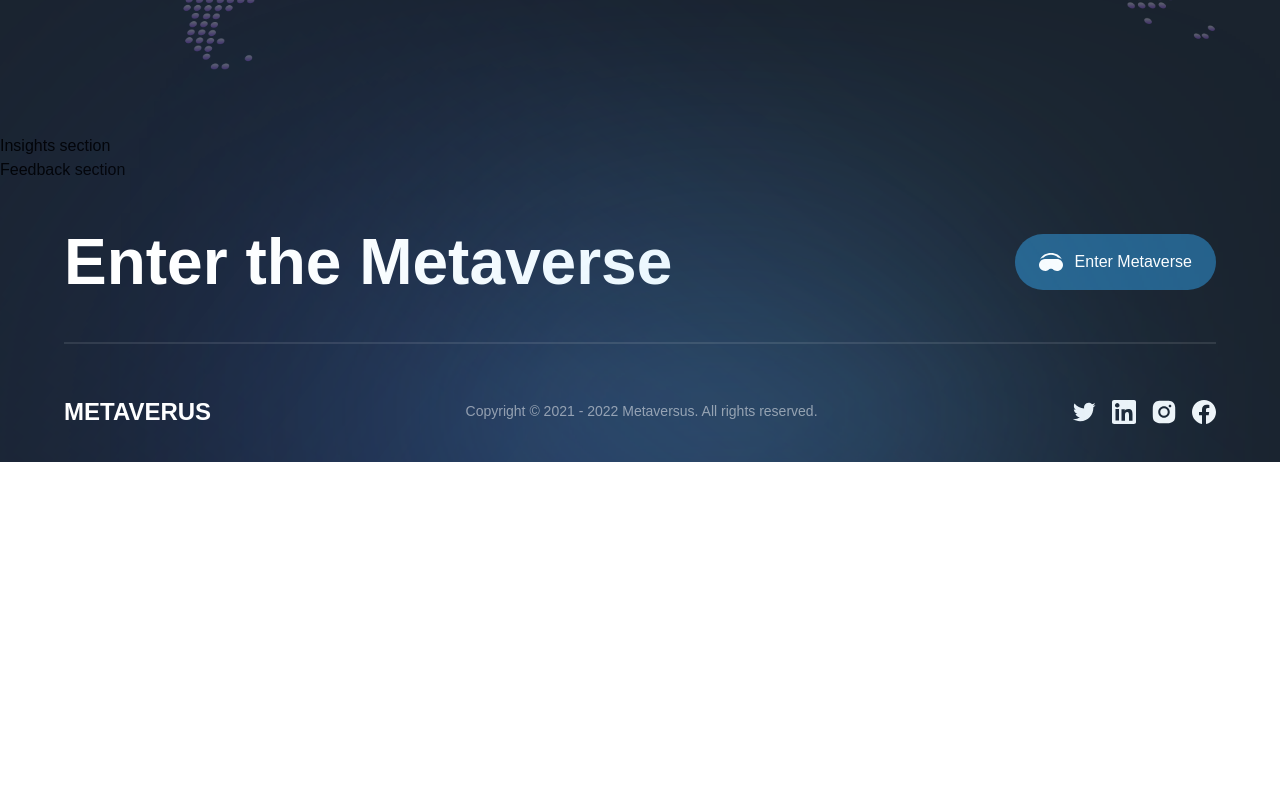
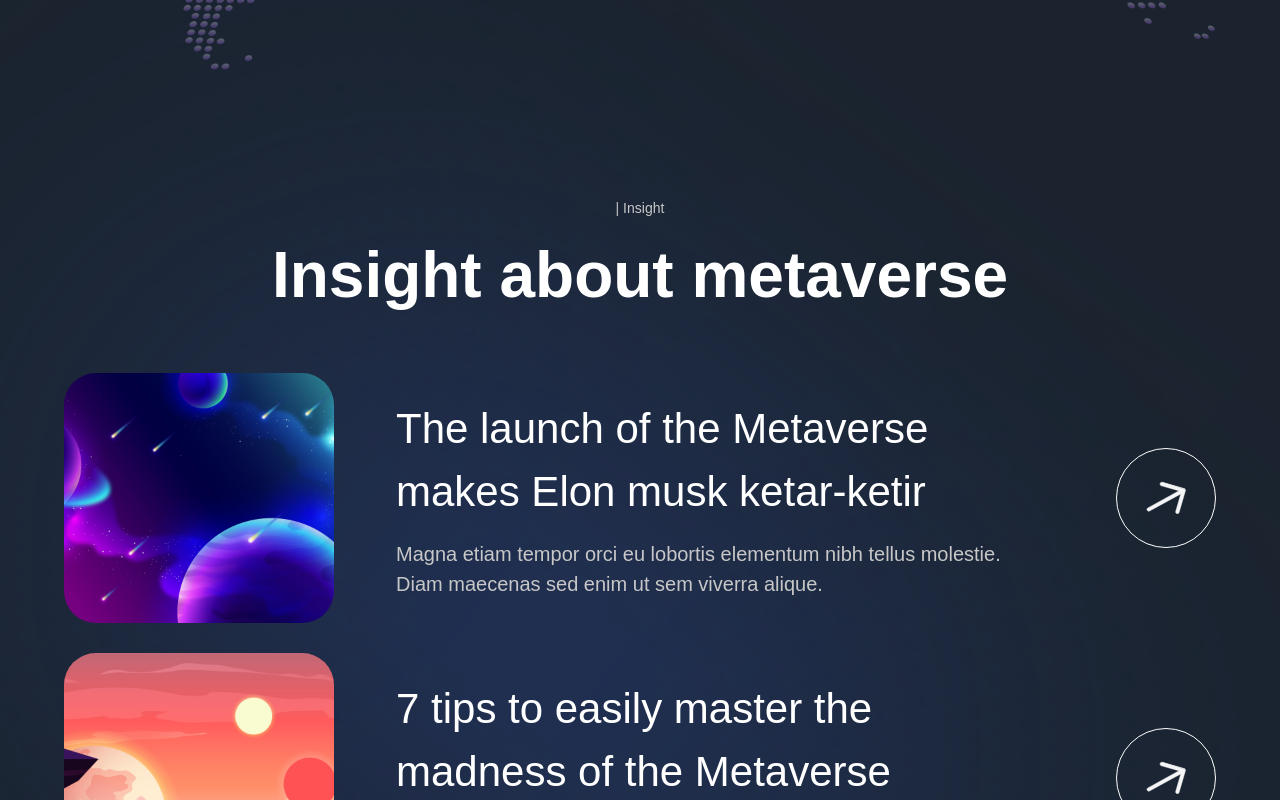
Before and after one commit to yuviS003/next13-metaverse-landing, a Next.js app: page / in a window 1280 px wide. Shown: the part 4720-5520 px from the top of the page. Before the commit the page ends 5182 px from the top, so only its background shows below. Built offline with nearby package versions, Linux system fonts and the light colour scheme; a web font is replaced by a local one.

Commit message:
insights

```diff
--- a/components/InsightCard.jsx
+++ b/components/InsightCard.jsx
@@ -1,9 +1,36 @@
 'use client';
 
-const InsightCard = () => (
-  <div>
-    Insight Card
-  </div>
+import { motion } from 'framer-motion';
+import { fadeIn } from '../utils/motion';
+
+const InsightCard = ({ imgUrl, title, subtitle, index }) => (
+  <motion.div
+    variants={fadeIn('up', 'spring', index * 0.5, 1)}
+    className="flex md:flex-row flex-col"
+  >
+    <img
+      src={imgUrl}
+      alt="planet-01"
+      className="md:w-[270px] w-full h-[250px] rounded-[32px] object-cover"
+    />
+    <div className="w-full flex justify-between items-center">
+      <div className="flex-1 md:ml-[62px] flex flex-col max-w-[650px]">
+        <h4 className="font-normal lg:text-[42px] text-[26px] text-white">
+          {title}
+        </h4>
+        <p className="mt-[16px] font-normal lg:text-[20px] text-[14px] text-secondary-white">
+          {subtitle}
+        </p>
+      </div>
+      <div className="lg:flex hidden justify-center items-center w-[100px] h-[100px] rounded-full bg-transparent border-[1px] border-white">
+        <img
+          src="arrow.svg"
+          alt="arrow"
+          className="h-[40%] w-[40%] object-contain"
+        />
+      </div>
+    </div>
+  </motion.div>
 );
 
 export default InsightCard;
--- a/sections/Insights.jsx
+++ b/sections/Insights.jsx
@@ -1,8 +1,32 @@
 'use client';
 
+import { motion } from 'framer-motion';
+import styles from '../styles';
+import { TitleText, TypingText, InsightCard } from '../components';
+import { staggerContainer } from '../utils/motion';
+import { insights } from '../constants';
+
 const Insights = () => (
-  <section>
-    Insights section
+  <section className={`${styles.paddings} relative z-10`}>
+    <motion.div
+      variants={staggerContainer}
+      initial="hidden"
+      whileInView="show"
+      viewport={{ once: false, amount: 0.25 }}
+      className={`${styles.innerWidth} mx-auto flex flex-col`}
+    >
+      <TypingText title="| Insight" textStyles="text-center" />
+      <TitleText title="Insight about metaverse" textStyles="text-center" />
+      <div className="mt-[50px] flex flex-col gap-[30px]">
+        {insights.map((insight, index) => (
+          <InsightCard
+            key={`insight-${index}`}
+            {...insight}
+            index={index + 1}
+          />
+        ))}
+      </div>
+    </motion.div>
   </section>
 );
 
```
